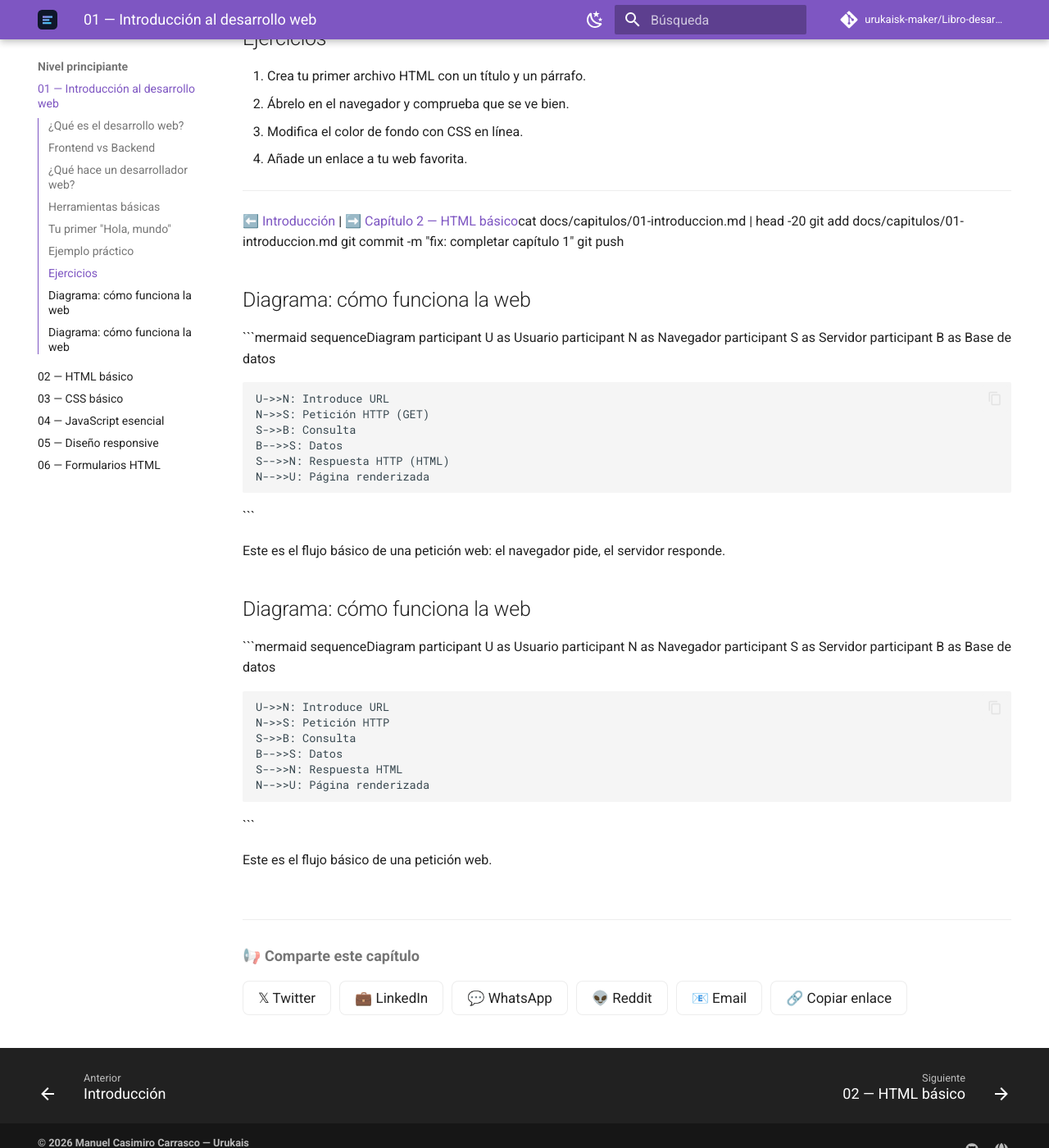
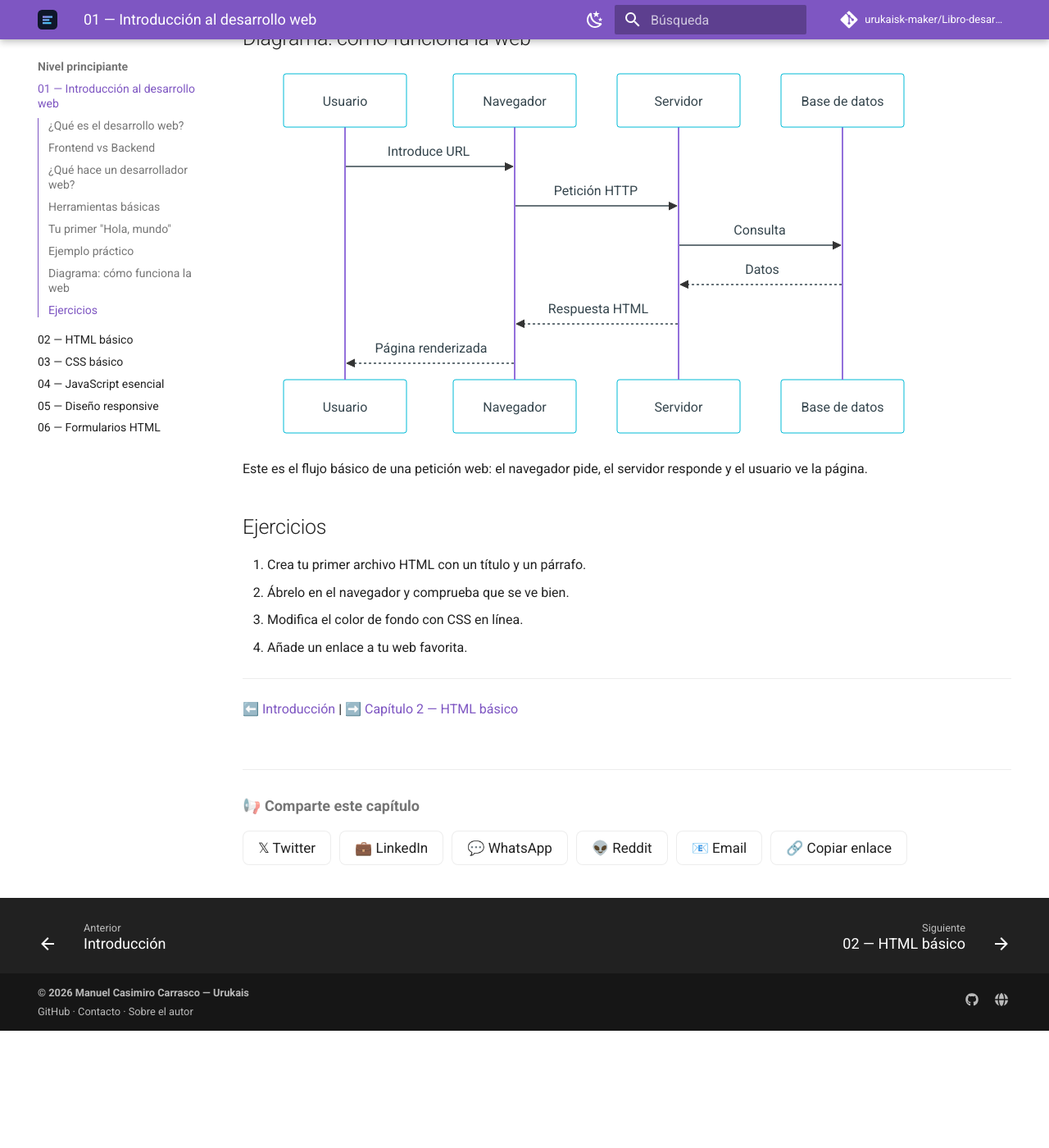
Before and after one commit to urukaisk-maker/Libro-desarrollador-Web-Urukais-, an MkDocs documentation site: the page built from docs/capitulos/01-introduccion.md, in a window 1280 px wide and 1400 px high, scrolled down 2027 px. Shown: the whole window at 82% size. Built offline with MkDocs 1.6.1 and Material for MkDocs 9.7.7, drawn with Linux system fonts in a browser that asks for light colours; comment, search, counter and statistics services are not loaded; after the commit the page ends 3284 px from its top, so only the background shows below that.

Commit message:
fix: limpiar capítulo 1 con diagrama bien formado

````diff
--- a/docs/capitulos/01-introduccion.md
+++ b/docs/capitulos/01-introduccion.md
@@ -67,44 +67,9 @@ Crea un archivo llamado `index.html` con este contenido:
 
 Ver [ejemplos/hola-mundo.html](../ejemplos/hola-mundo.html).
 
-## Ejercicios
-
-1. Crea tu primer archivo HTML con un título y un párrafo.
-2. Ábrelo en el navegador y comprueba que se ve bien.
-3. Modifica el color de fondo con CSS en línea.
-4. Añade un enlace a tu web favorita.
-
----
-
-⬅️ [Introducción](../introduccion.md) | ➡️ [Capítulo 2 — HTML básico](02-html-basico.md)cat docs/capitulos/01-introduccion.md | head -20
-git add docs/capitulos/01-introduccion.md
-git commit -m "fix: completar capítulo 1"
-git push
-
-
 ## Diagrama: cómo funciona la web
 
-\`\`\`mermaid
-sequenceDiagram
-    participant U as Usuario
-    participant N as Navegador
-    participant S as Servidor
-    participant B as Base de datos
-
-    U->>N: Introduce URL
-    N->>S: Petición HTTP (GET)
-    S->>B: Consulta
-    B-->>S: Datos
-    S-->>N: Respuesta HTTP (HTML)
-    N-->>U: Página renderizada
-\`\`\`
-
-Este es el flujo básico de una petición web: el navegador pide, el servidor responde.
-
-
-## Diagrama: cómo funciona la web
-
-\`\`\`mermaid
+```mermaid
 sequenceDiagram
     participant U as Usuario
     participant N as Navegador
@@ -117,6 +82,17 @@ sequenceDiagram
     B-->>S: Datos
     S-->>N: Respuesta HTML
     N-->>U: Página renderizada
-\`\`\`
+```
 
-Este es el flujo básico de una petición web.
+Este es el flujo básico de una petición web: el navegador pide, el servidor responde y el usuario ve la página.
+
+## Ejercicios
+
+1. Crea tu primer archivo HTML con un título y un párrafo.
+2. Ábrelo en el navegador y comprueba que se ve bien.
+3. Modifica el color de fondo con CSS en línea.
+4. Añade un enlace a tu web favorita.
+
+---
+
+⬅️ [Introducción](../introduccion.md) | ➡️ [Capítulo 2 — HTML básico](02-html-basico.md)
````
